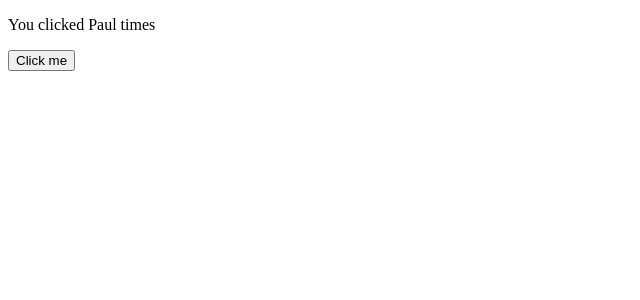
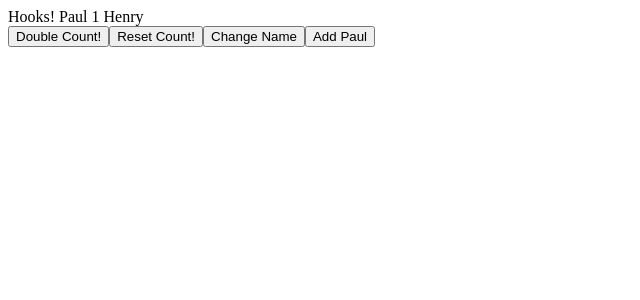
Before and after one commit to walpolsh/codeSandbox1, a React (Create React App) app: page / in a window 1280 px wide. Shown: the top 300 px of the page, without its empty margins (0-640 px from the left). Built offline with nearby package versions, Linux system fonts and the light colour scheme.

Commit message:
useState and useReducer with refactoring

```diff
--- a/src/App.js
+++ b/src/App.js
@@ -1,16 +1,6 @@
 import React, { useState, useEffect } from "react";
+import HooksTest from "./components/HooksTest";
 
 export default function App() {
-  const [name, setName] = useState("Paul");
-
-  return (
-    <div>
-      <p>You clicked {name} times</p>
-      <button
-        onClick={() => (name === "Paul" ? setName("Henry") : setName("Paul"))}
-      >
-        Click me
-      </button>
-    </div>
-  );
+  return <HooksTest />;
 }
--- /dev/null
+++ b/src/components/HooksTest.js
@@ -0,0 +1,35 @@
+import React from "react";
+
+const initialState = { people: ["Henry"] };
+
+function reducer(state, action) {
+  switch (action.type) {
+    case "ADDPAUL":
+      return { people: state.people.concat("Paul") };
+    default:
+      throw new Error();
+  }
+}
+
+export default function HooksTest() {
+  const [count, setCount] = React.useState(1);
+  const [name, setName] = React.useState("Paul");
+  const [state, dispatch] = React.useReducer(reducer, initialState);
+  return (
+    <>
+      <div>
+        Hooks! {name} {count} {state.people}
+      </div>
+      <button onClick={() => setCount(count * 2)}>Double Count!</button>
+      <button onClick={() => setCount(1)}>Reset Count!</button>
+      <button
+        onClick={() =>
+          name === "Paul" ? setName("Paul Walsh") : setName("Paul")
+        }
+      >
+        Change Name
+      </button>
+      <button onClick={() => dispatch({ type: "ADDPAUL" })}>Add Paul</button>
+    </>
+  );
+}
```
